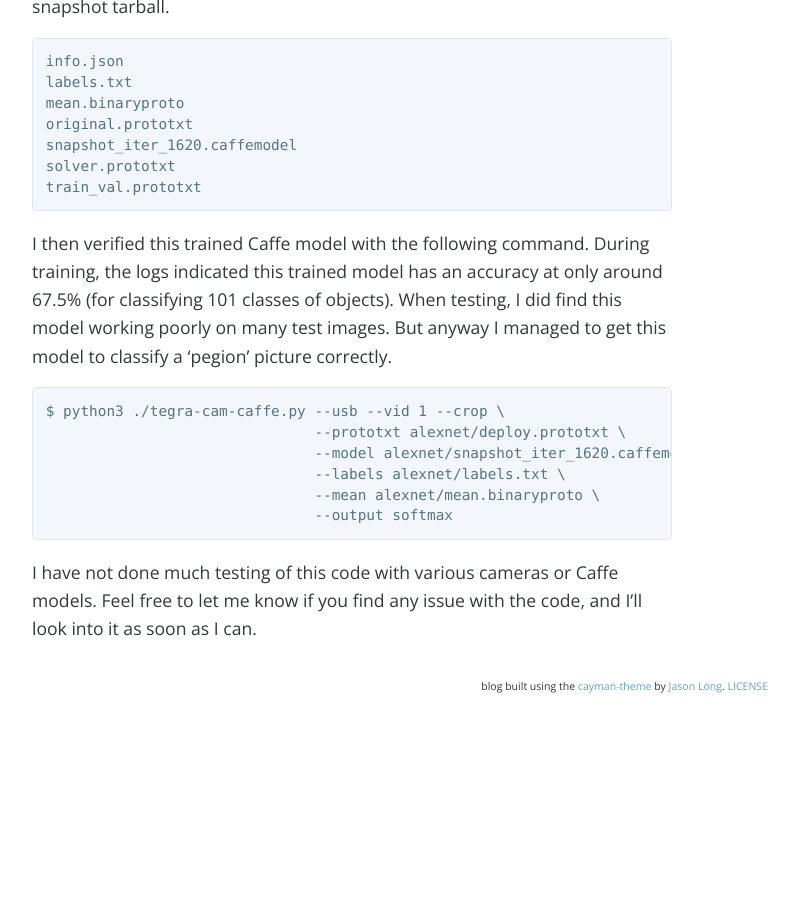
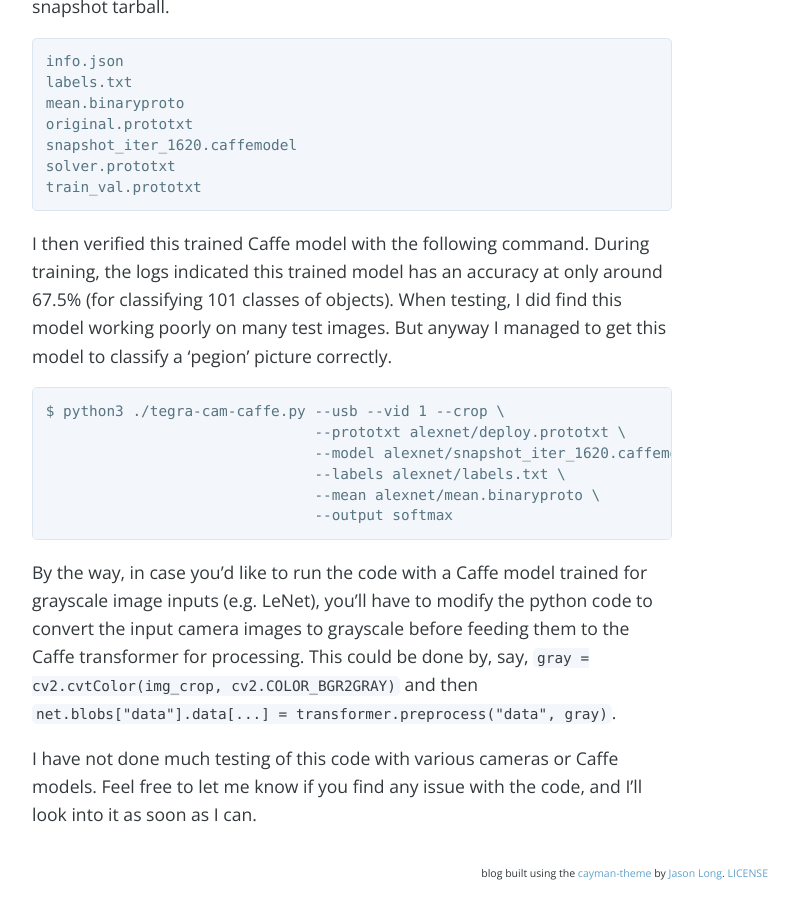
Before and after one commit to jkjung-avt/jkjung-avt.github.io, a Jekyll site: the page built from _posts/2017-10-27-tx2-camera-caffe.md, in a window 1280 px wide and 900 px high, scrolled down 2978 px. Shown: the whole window, without its empty margins (288-1087 px from the left). Built offline with Jekyll 4.4.1, drawn with Linux system fonts in a browser that asks for light colours; nearby versions of some CDN libraries; comment, search, counter and statistics services are not loaded; before the commit the page ends 3692 px from its top, so only the background shows below that.

Commit message:
Add description about how to work with Caffe models trained for grayscale image inputs

````diff
--- a/_posts/2017-10-27-tx2-camera-caffe.md
+++ b/_posts/2017-10-27-tx2-camera-caffe.md
@@ -82,4 +82,6 @@ $ python3 ./tegra-cam-caffe.py --usb --vid 1 --crop \
                                --output softmax
 ```
 
+By the way, in case you'd like to run the code with a Caffe model trained for grayscale image inputs (e.g. LeNet), you'll have to modify the python code to convert the input camera images to grayscale before feeding them to the Caffe transformer for processing. This could be done by, say, `gray = cv2.cvtColor(img_crop, cv2.COLOR_BGR2GRAY)` and then `net.blobs["data"].data[...] = transformer.preprocess("data", gray)`.
+
 I have not done much testing of this code with various cameras or Caffe models. Feel free to let me know if you find any issue with the code, and I'll look into it as soon as I can.
````
